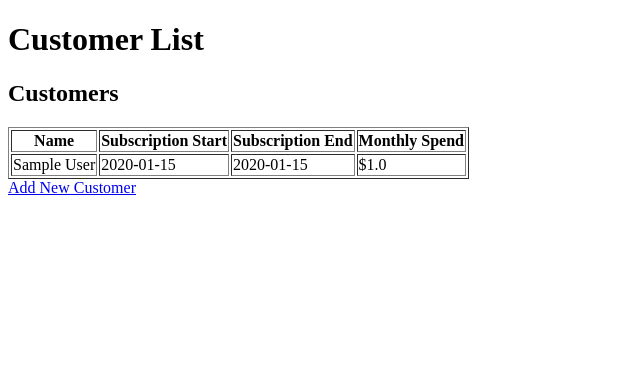
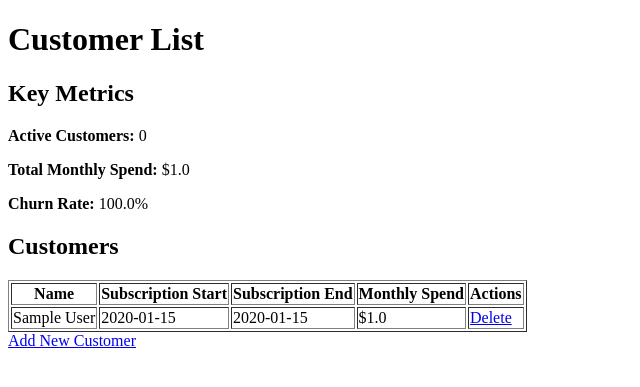
Before and after one commit to gauthamgtg/SaaS-Analytics, a Flask app: page / in a window 1280 px wide. Shown: the top 387 px of the page, without its empty margins (0-640 px from the left). Run offline with Flask 3, Linux system fonts and the light colour scheme; tables that the repository leaves empty hold one stand-in row (values such as "Sample post").

Commit message:
added deletion option

```diff
--- a/app.py
+++ b/app.py
@@ -26,8 +26,25 @@ class Customer(db.Model):
 # Basic route to display homepage
 @app.route('/')
 def home():
-    customers = Customer.query.all()  # Fetch all customers
-    return render_template('index.html', customers=customers)
+    customers = Customer.query.all()
+
+    # Calculate the number of active customers (those without a subscription_end)
+    active_customers = Customer.query.filter(Customer.subscription_end == None).count()
+
+    # Calculate the total monthly spend
+    total_spend = db.session.query(db.func.sum(Customer.monthly_spend)).scalar()
+
+    # Calculate churn rate: churned customers / total customers
+    total_customers = Customer.query.count()
+    churned_customers = Customer.query.filter(Customer.subscription_end != None).count()
+    churn_rate = (churned_customers / total_customers) * 100 if total_customers > 0 else 0
+
+    return render_template('index.html',
+                           customers=customers,
+                           active_customers=active_customers,
+                           total_spend=total_spend,
+                           churn_rate=churn_rate)
+
 
 # Route to add a new customer
 @app.route('/add', methods=['GET', 'POST'])
@@ -46,5 +63,13 @@ def add_customer():
 
     return render_template('add_customer.html')
 
+@app.route('/delete/<int:id>')
+def delete_customer(id):
+    customer = Customer.query.get_or_404(id)  # Fetch customer by ID or return 404
+    db.session.delete(customer)  # Delete the customer
+    db.session.commit()  # Commit the change
+    return redirect(url_for('home'))  # Redirect back to the homepage
+
+
 if __name__ == '__main__':
     app.run(debug=True)
--- a/templates/index.html
+++ b/templates/index.html
@@ -6,6 +6,13 @@
 <body>
     <h1>Customer List</h1>
 
+    <!-- Key Metrics Section -->
+    <h2>Key Metrics</h2>
+    <p><strong>Active Customers:</strong> {{ active_customers }}</p>
+    <p><strong>Total Monthly Spend:</strong> ${{ total_spend }}</p>
+    <p><strong>Churn Rate:</strong> {{ churn_rate }}%</p>
+
+    <!-- Customer List Section -->
     <h2>Customers</h2>
     <table border="1">
         <thead>
@@ -14,6 +21,7 @@
                 <th>Subscription Start</th>
                 <th>Subscription End</th>
                 <th>Monthly Spend</th>
+                <th>Actions</th>
             </tr>
         </thead>
         <tbody>
@@ -29,6 +37,10 @@
                     {% endif %}
                 </td>
                 <td>${{ customer.monthly_spend }}</td>
+                <td>
+                    <!-- Add Delete Link -->
+                    <a href="{{ url_for('delete_customer', id=customer.id) }}">Delete</a>
+                </td>
             </tr>
         {% endfor %}
         </tbody>
```
